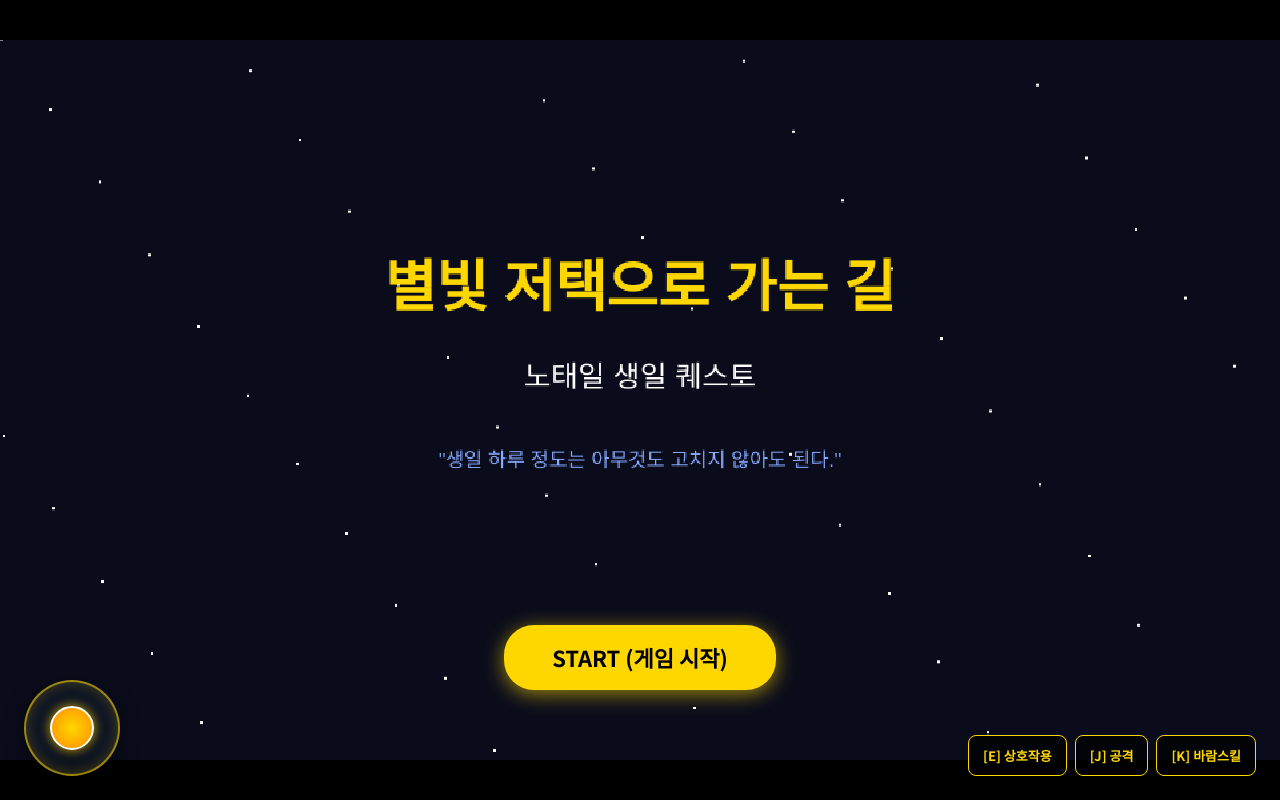
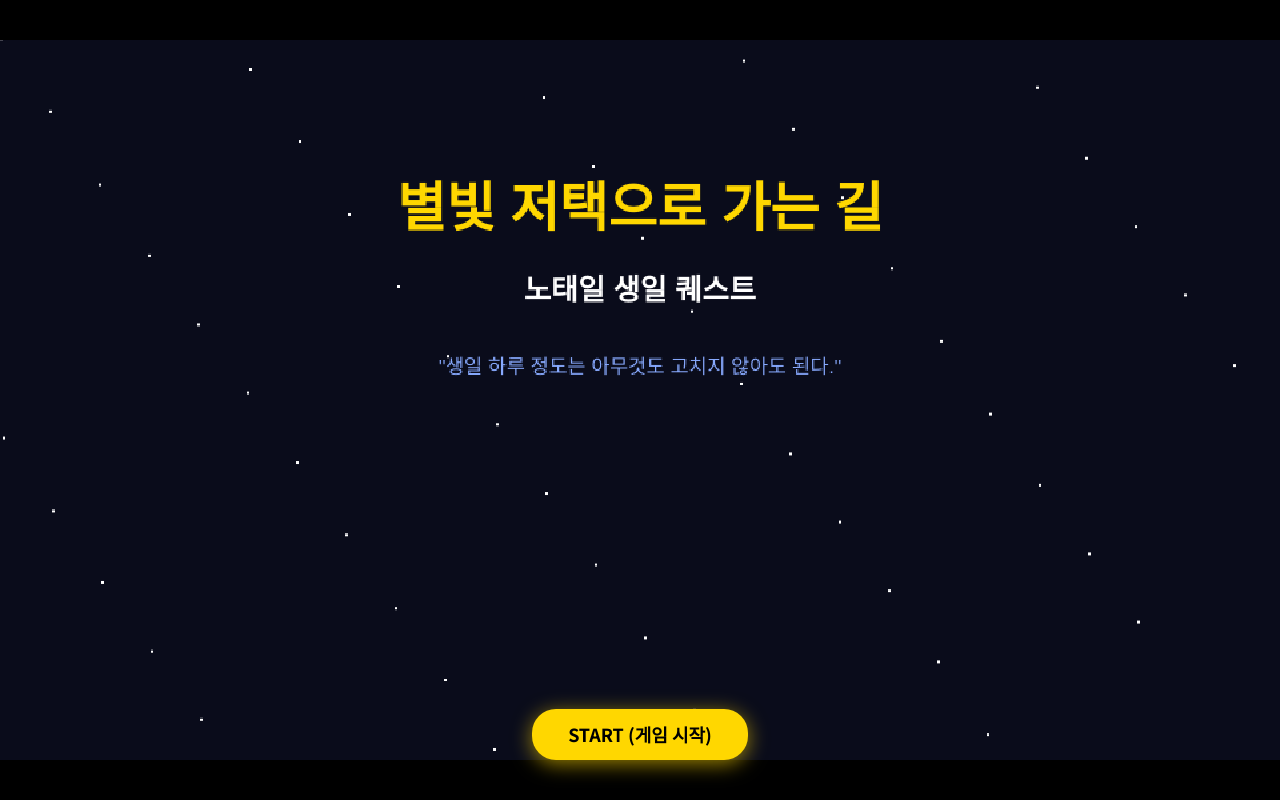
Before and after one commit to Shunamo/taeilgame, a Next.js app: page / in a window 1280 px wide. Built offline with nearby package versions, Linux system fonts and the light colour scheme.

Commit message:
Reposition title text and START button to prevent overlap, hide touch controls on onboarding screen

```diff
--- a/src/components/game2d/Game2D.tsx
+++ b/src/components/game2d/Game2D.tsx
@@ -1840,17 +1840,17 @@ export function Game2D() {
     }
 
     ctx.fillStyle = '#ffd700';
-    ctx.font = 'bold 42px sans-serif';
+    ctx.font = 'bold 40px sans-serif';
     ctx.textAlign = 'center';
-    ctx.fillText('별빛 저택으로 가는 길', 480, 200);
+    ctx.fillText('별빛 저택으로 가는 길', 480, 140);
 
     ctx.fillStyle = '#ffffff';
-    ctx.font = '22px sans-serif';
-    ctx.fillText('노태일 생일 퀘스트', 480, 260);
+    ctx.font = 'bold 22px sans-serif';
+    ctx.fillText('노태일 생일 퀘스트', 480, 195);
 
     ctx.fillStyle = '#88aaff';
     ctx.font = '15px sans-serif';
-    ctx.fillText('"생일 하루 정도는 아무것도 고치지 않아도 된다."', 480, 320);
+    ctx.fillText('"생일 하루 정도는 아무것도 고치지 않아도 된다."', 480, 250);
   };
 
   const drawPrologue = (ctx: CanvasRenderingContext2D, p: any, time: number) => {
@@ -3618,16 +3618,17 @@ export function Game2D() {
           onClick={initPrologue}
           style={{
             position: 'absolute',
-            bottom: 110,
-            padding: '16px 48px',
-            fontSize: '22px',
+            bottom: 40,
+            padding: '12px 36px',
+            fontSize: '18px',
             fontWeight: 'bold',
             color: '#000000',
             background: '#ffd700',
             border: 'none',
-            borderRadius: '30px',
+            borderRadius: '24px',
             cursor: 'pointer',
             boxShadow: '0 4px 20px rgba(255, 215, 0, 0.6)',
+            zIndex: 110,
           }}
         >
           START (게임 시작)
@@ -3886,7 +3887,7 @@ export function Game2D() {
       )}
 
       {/* TOUCH & MOUSE CONTROLS (VIRTUAL ANALOG JOYSTICK & ACTION BUTTONS) */}
-      {scene !== 'END_SCREEN' && !dialogue && !showLotteryGrid && !showRegChoices && !showLetterModal && !showPhonePopup && (
+      {scene !== 'TITLE' && scene !== 'PROLOGUE' && scene !== 'FALL' && scene !== 'END_SCREEN' && !dialogue && !showLotteryGrid && !showRegChoices && !showLetterModal && !showPhonePopup && (
         <div
           style={{
             position: 'absolute',
```
